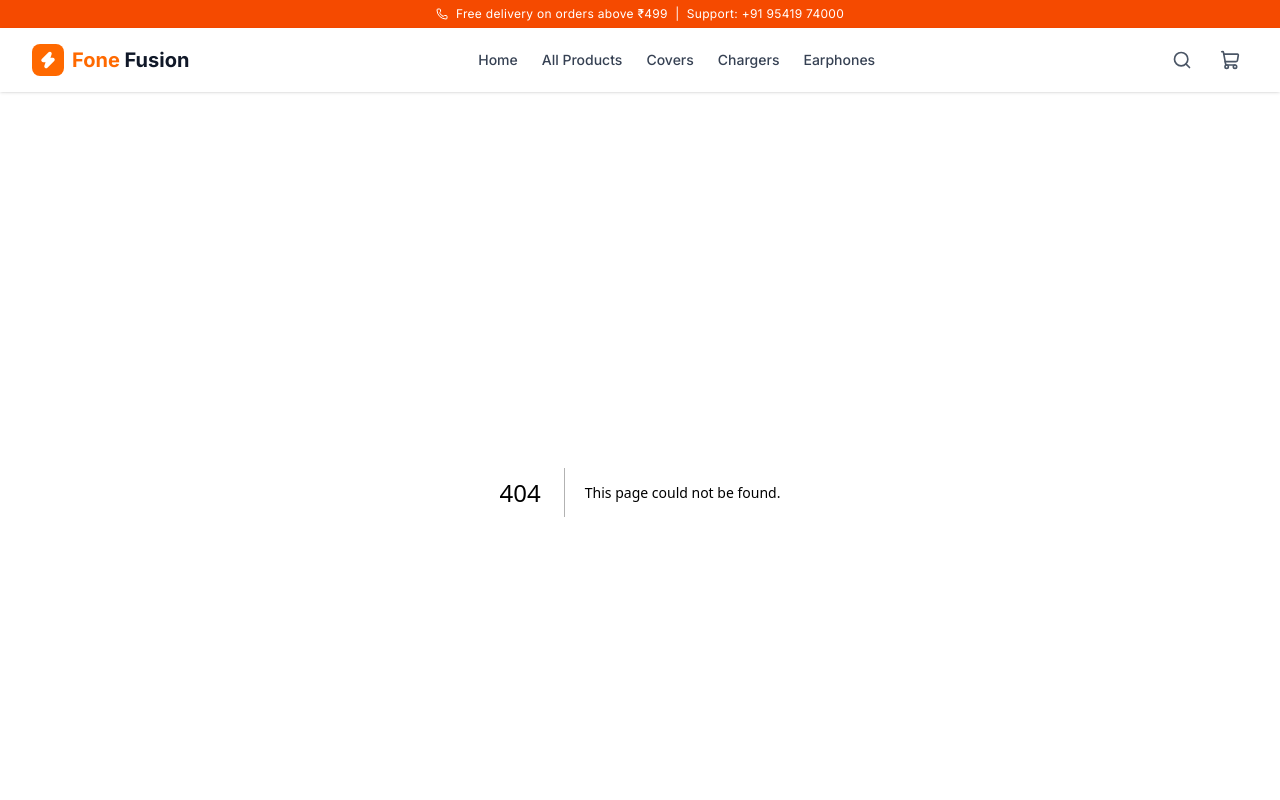
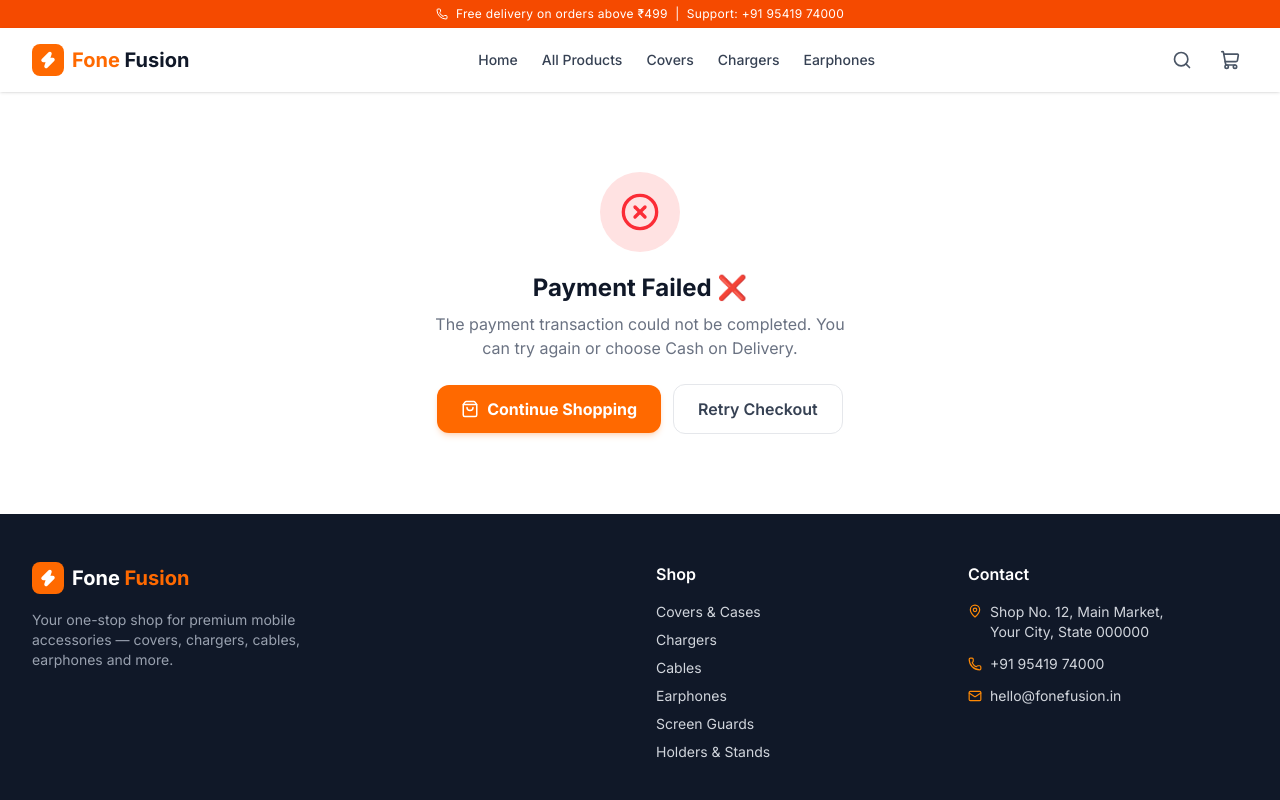
Before and after one commit to fonefusionasd-beep/fonefusionweb, a Next.js app: page /payment-status in a window 1280 px wide. Before the commit this address had no page. Shown: the top 800 px of the page. Built offline with nearby package versions, Linux system fonts and the light colour scheme.

Commit message:
feat: real PayU gateway redirect flow with dynamic auto-submit form and status page

```diff
--- /dev/null
+++ b/app/api/payu/initiate/route.ts
@@ -0,0 +1,59 @@
+import { NextResponse } from 'next/server';
+import crypto from 'crypto';
+
+export async function POST(request: Request) {
+  try {
+    const body = await request.json();
+    const {
+      amount,
+      productinfo,
+      firstname,
+      email,
+      phone,
+      key,
+      salt,
+      env = 'test',
+    } = body;
+
+    // Use keys from request or fall back to demo test keys
+    const merchantKey = key?.trim() || process.env.PAYU_MERCHANT_KEY || 'gtKFFx';
+    const merchantSalt = salt?.trim() || process.env.PAYU_MERCHANT_SALT || 'eCwWELxi';
+
+    const txnid = 'Txn' + Date.now();
+    const cleanAmount = Number(amount).toFixed(2);
+    const cleanName = firstname?.trim() || 'Customer';
+    const cleanEmail = email?.trim() || 'customer@example.com';
+    const cleanPhone = phone?.trim() || '9999999999';
+    const cleanInfo = (productinfo?.trim() || 'Mobile Accessories').substring(0, 50);
+
+    // PayU hash formula: sha512(key|txnid|amount|productinfo|firstname|email|udf1|udf2|udf3|udf4|udf5||||||SALT)
+    const hashString = `${merchantKey}|${txnid}|${cleanAmount}|${cleanInfo}|${cleanName}|${cleanEmail}|||||||||||${merchantSalt}`;
+    const hash = crypto.createHash('sha512').update(hashString).digest('hex');
+
+    const origin = request.headers.get('origin') || 'https://fone-fusion-six.vercel.app';
+    const actionUrl = env === 'live' ? 'https://secure.payu.in/_payment' : 'https://test.payu.in/_payment';
+
+    return NextResponse.json({
+      success: true,
+      action: actionUrl,
+      params: {
+        key: merchantKey,
+        txnid,
+        amount: cleanAmount,
+        productinfo: cleanInfo,
+        firstname: cleanName,
+        email: cleanEmail,
+        phone: cleanPhone,
+        surl: `${origin}/payment-status?status=success`,
+        furl: `${origin}/payment-status?status=failure`,
+        hash,
+        service_provider: 'payu_paisa',
+      },
+    });
+  } catch (error: any) {
+    return NextResponse.json(
+      { success: false, error: error?.message || 'Failed to initiate PayU payment' },
+      { status: 500 }
+    );
+  }
+}
--- a/app/checkout/page.tsx
+++ b/app/checkout/page.tsx
@@ -24,9 +24,58 @@ export default function CheckoutPage() {
   const handleSubmit = async (e: React.FormEvent) => {
     e.preventDefault();
     setLoading(true);
-    // TODO: Integrate Razorpay here
-    // For now, simulate a payment
-    await new Promise((r) => setTimeout(r, 1500));
+
+    if (paymentMethod === 'payu') {
+      try {
+        const productTitles = items.map((i) => i.product.name).join(', ').substring(0, 50);
+        const res = await fetch('/api/payu/initiate', {
+          method: 'POST',
+          headers: { 'Content-Type': 'application/json' },
+          body: JSON.stringify({
+            amount: grandTotal,
+            productinfo: productTitles || 'Mobile Accessories',
+            firstname: form.name,
+            email: form.email || `${form.phone}@fonefusion.in`,
+            phone: form.phone,
+            key: payuKey,
+            salt: useSettingsStore.getState().payuSalt,
+            env: payuEnv,
+          }),
+        });
+
+        const data = await res.json();
+        if (data.success && data.action && data.params) {
+          // Create dynamic hidden form and auto-submit to PayU Gateway
+          const payuForm = document.createElement('form');
+          payuForm.method = 'POST';
+          payuForm.action = data.action;
+
+          Object.keys(data.params).forEach((key) => {
+            const hiddenField = document.createElement('input');
+            hiddenField.type = 'hidden';
+            hiddenField.name = key;
+            hiddenField.value = data.params[key];
+            payuForm.appendChild(hiddenField);
+          });
+
+          document.body.appendChild(payuForm);
+          clearCart();
+          payuForm.submit();
+          return;
+        } else {
+          alert('PayU payment initiation failed: ' + (data.error || 'Please check PayU Key and Salt in Admin.'));
+          setLoading(false);
+          return;
+        }
+      } catch (err: any) {
+        alert('Payment gateway connection error: ' + err.message);
+        setLoading(false);
+        return;
+      }
+    }
+
+    // Cash on Delivery (COD) or other modes
+    await new Promise((r) => setTimeout(r, 1200));
     clearCart();
     setSuccess(true);
     setLoading(false);
--- /dev/null
+++ b/app/payment-status/page.tsx
@@ -0,0 +1,55 @@
+import { Suspense } from 'react';
+import Link from 'next/link';
+import { CheckCircle, XCircle, ShoppingBag } from 'lucide-react';
+
+function StatusContent({ searchParams }: { searchParams: { [key: string]: string | string[] | undefined } }) {
+  const status = searchParams.status;
+  const isSuccess = status === 'success';
+
+  return (
+    <div className="max-w-md mx-auto px-4 py-20 text-center">
+      <div className={`w-20 h-20 rounded-full flex items-center justify-center mx-auto mb-5 ${isSuccess ? 'bg-green-100 text-green-500' : 'bg-red-100 text-red-500'}`}>
+        {isSuccess ? <CheckCircle size={40} /> : <XCircle size={40} />}
+      </div>
+      <h2 className="text-2xl font-bold text-gray-900 mb-2">
+        {isSuccess ? 'Payment Successful! 🎉' : 'Payment Failed ❌'}
+      </h2>
+      <p className="text-gray-500 mb-6">
+        {isSuccess
+          ? 'Thank you! Your payment has been confirmed and order is being processed.'
+          : 'The payment transaction could not be completed. You can try again or choose Cash on Delivery.'}
+      </p>
+
+      <div className="flex flex-col sm:flex-row items-center justify-center gap-3">
+        <Link
+          href="/products"
+          className="inline-flex items-center gap-2 bg-orange-500 hover:bg-orange-600 text-white font-bold px-6 py-3 rounded-xl transition-colors shadow-md shadow-orange-500/20"
+        >
+          <ShoppingBag size={18} /> Continue Shopping
+        </Link>
+        {!isSuccess && (
+          <Link
+            href="/checkout"
+            className="inline-flex items-center gap-2 border border-gray-200 hover:bg-gray-50 text-gray-700 font-semibold px-6 py-3 rounded-xl transition-colors"
+          >
+            Retry Checkout
+          </Link>
+        )}
+      </div>
+    </div>
+  );
+}
+
+export default function PaymentStatusPage(props: { searchParams: Promise<{ [key: string]: string | string[] | undefined }> }) {
+  return (
+    <Suspense fallback={<div className="text-center py-20">Loading status...</div>}>
+      {/* @ts-ignore Server Component handling */}
+      <AsyncWrapper {...props} />
+    </Suspense>
+  );
+}
+
+async function AsyncWrapper({ searchParams }: { searchParams: Promise<{ [key: string]: string | string[] | undefined }> }) {
+  const params = await searchParams;
+  return <StatusContent searchParams={params} />;
+}
```
